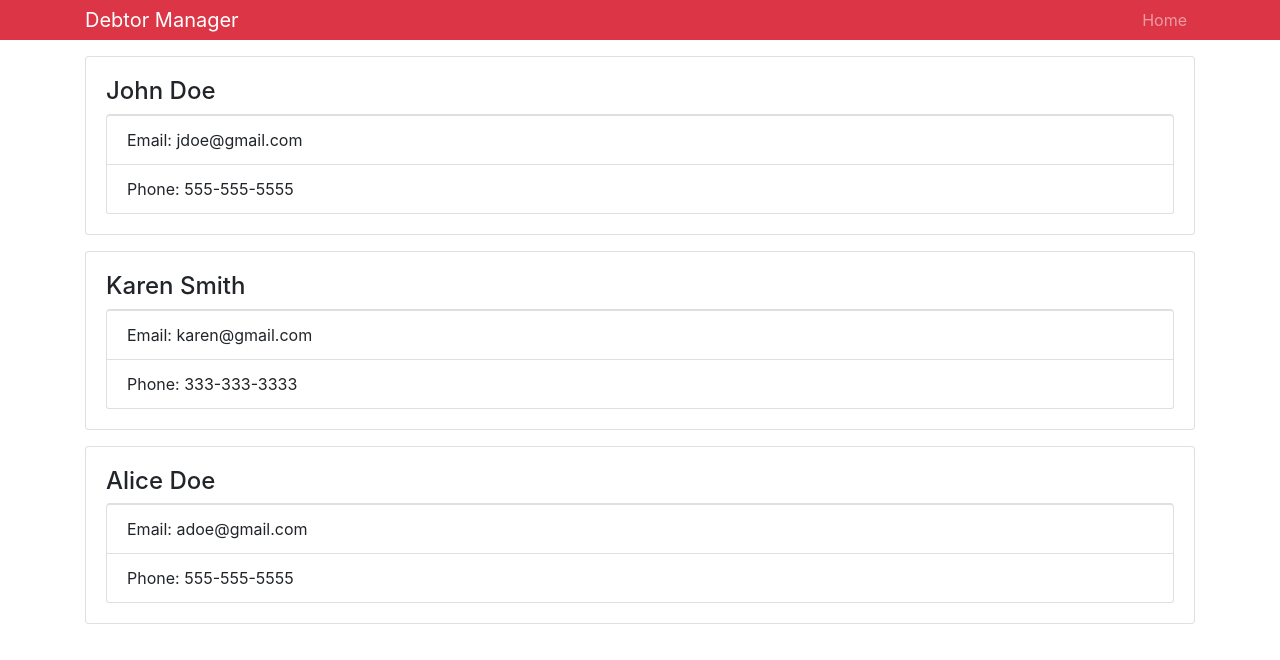
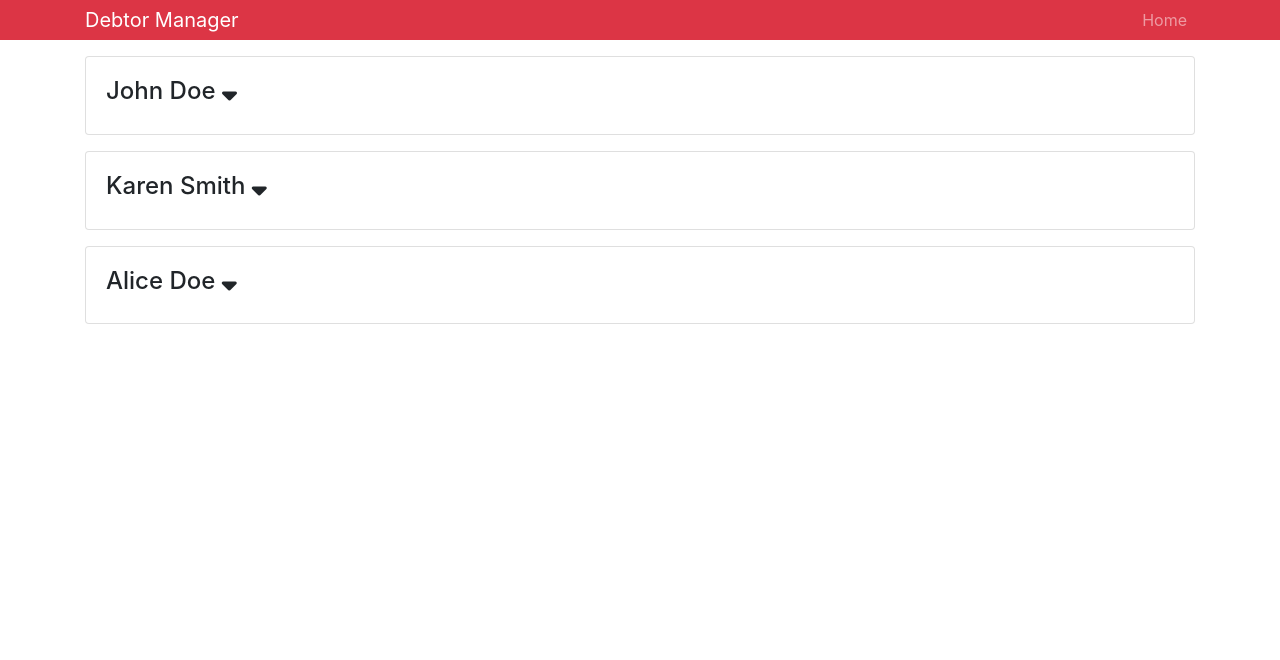
Before and after one commit to axelso/debtmanager, a React (Create React App) app: page / in a window 1280 px wide. Shown: the top 660 px of the page. Built offline with nearby package versions, Linux system fonts and the light colour scheme.

Commit message:
Change state

```diff
--- a/public/index.html
+++ b/public/index.html
@@ -25,6 +25,7 @@
       Learn how to configure a non-root public URL by running `npm run build`.
     -->
     <title>Debt Manager</title>
+    <script src="https://kit.fontawesome.com/fde96a40c4.js" crossorigin="anonymous"></script>
   </head>
   <body>
     <noscript>You need to enable JavaScript to run this app.</noscript>
--- a/src/App.js
+++ b/src/App.js
@@ -1,5 +1,4 @@
 import React, {Component} from 'react';
-import Debtor from './components/Debtor';
 import Header from './components/Header';
 import Debtors from './components/Debtors';
 
--- a/src/components/Debtor.js
+++ b/src/components/Debtor.js
@@ -2,15 +2,29 @@ import React, {Component} from "react";
 import PropTypes from 'prop-types';
 
 class Debtor extends Component {
+  state = {
+    showDebtorInfo: false
+  };
+
+  onShowClick = e => {
+    this.setState({showDebtorInfo: !this.state.showDebtorInfo});
+    // console.log(this.state);
+  }
+
+
   render() {
 		const { name, email, phone } = this.props.debtor;
+    const { showDebtorInfo } = this.state;
+
     return (
       <div className="card card-body mb-3">
-        <h4>{name}</h4>
-        <ul className="list-group">
-          <li className="list-group-item">Email: {email}</li>
-          <li className="list-group-item">Phone: {phone}</li>
-        </ul>
+        <h4>{name} <i onClick={this.onShowClick} className="fas fa-sort-down" /> </h4>
+        {showDebtorInfo ? (
+          <ul className="list-group">
+            <li className="list-group-item">Email: {email}</li>
+            <li className="list-group-item">Phone: {phone}</li>
+          </ul>
+        ) : null}
       </div>
     );
   }
--- a/src/components/Debtors.js
+++ b/src/components/Debtors.js
@@ -30,14 +30,14 @@ class Debtors extends Component {
     const { debtors } = this.state;
 
 		return (
-			<div>
+			<React.Fragment>
 		    {debtors.map(debtor => (
           <Debtor
             key={debtor.id}
             debtor={debtor}
           />
         ))}
-			</div>
+			</React.Fragment>
 		);
 	}
 }
```
